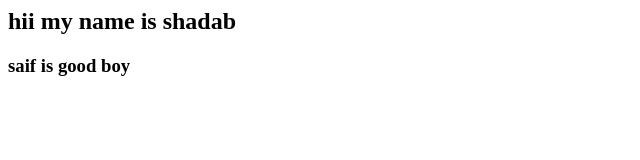
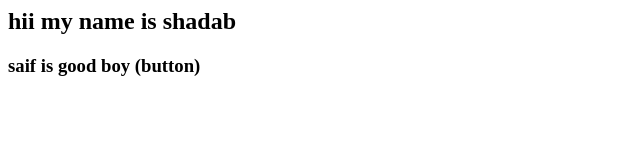
Before and after one commit to Shadab7475/repo3, a plain HTML site: page index.html in a window 1280 px wide. Shown: the full height of the page, 0-640 px from the left. Drawn offline with Linux system fonts and the light colour scheme.

```diff
--- a/index.html
+++ b/index.html
@@ -1,2 +1,2 @@
 <h2>hii my name is shadab</h2>
-<h3>saif is good boy</h3>
+<h3>saif is good boy (button)</h3>
```
